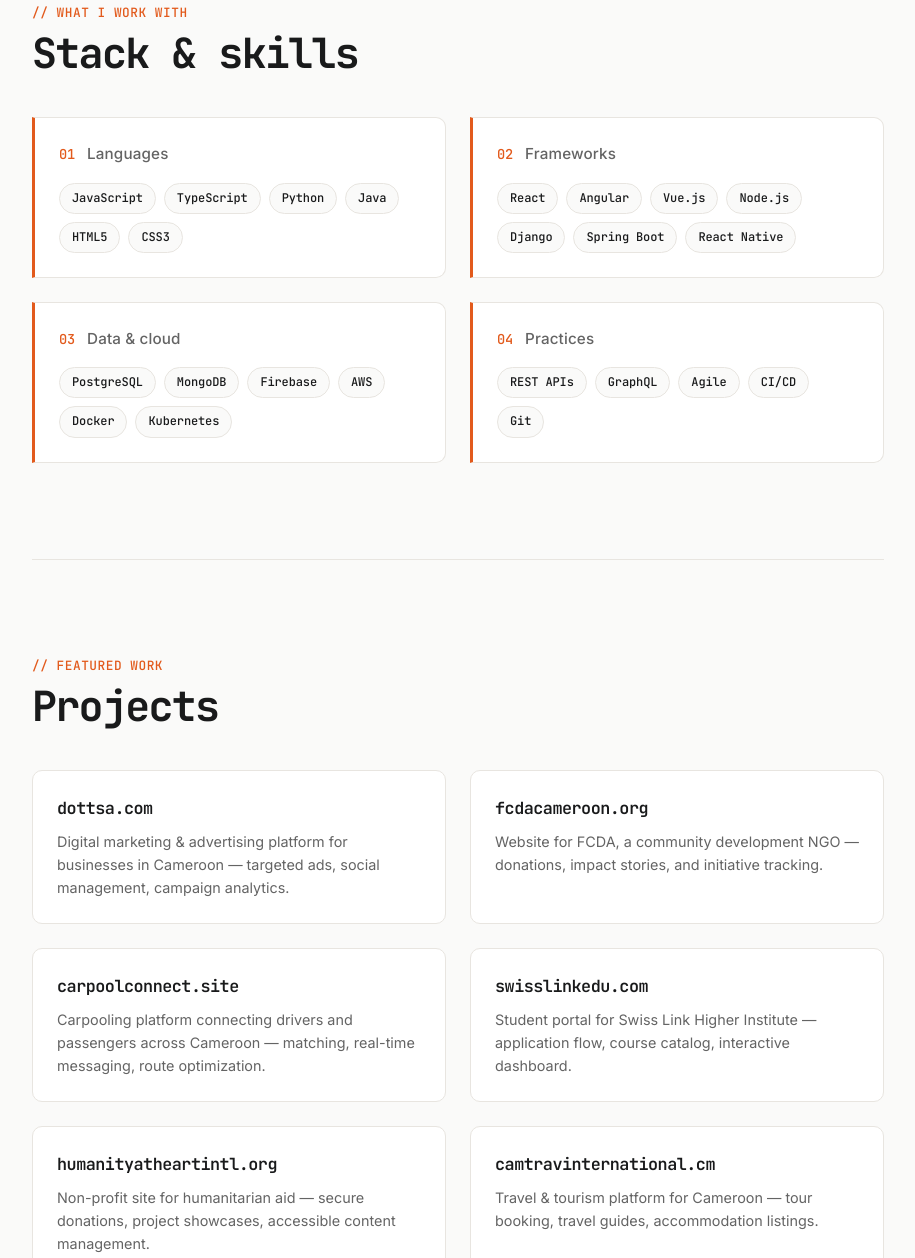
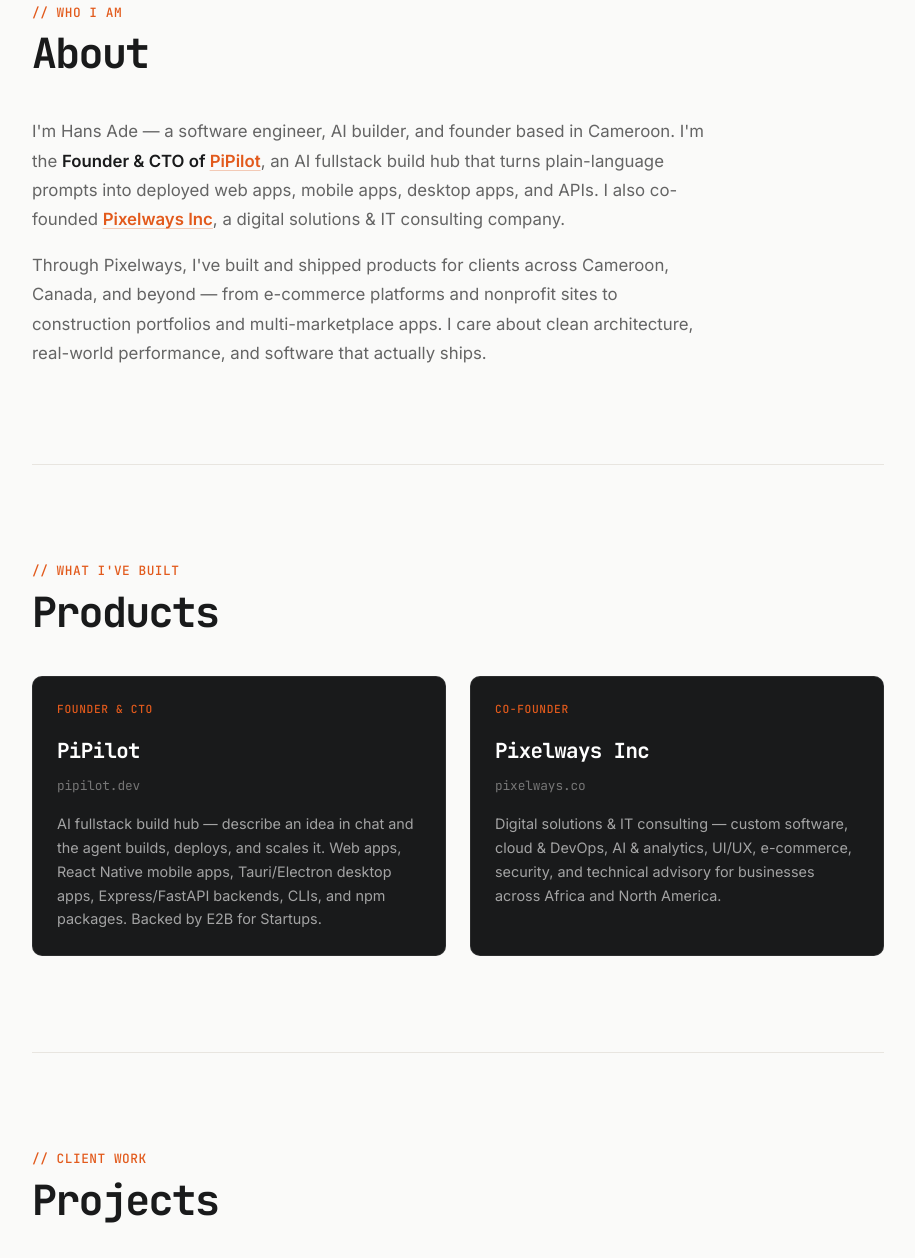
Before and after one commit to Hansade2005/portfolio, a plain HTML site: page index.html in a window 1280 px wide. Shown: the part 894-2152 px from the top of the page, without its empty margins (182-1097 px from the left). Drawn offline with Linux system fonts and the light colour scheme.

Commit message:
Update portfolio with accurate current info
- Updated title to Founder & CTO (not just Software Engineer)
- Added PiPilot (Founder & CTO) and Pixelways Inc (Co-Founder) as products
- Added About section with accurate bio
- Replaced old projects with current client work: ZaideApp, Royal Tiso,
  ATL Construction, Basewell Foundation, UniverS Satellites, plus older projects
- Fixed UniverS Satellites as client work (not own company)
- Updated contact: hans@pipilot.dev, Douala location
- Updated README to match
- Added Products section with dark featured cards
- 11 client projects listed

Co-authored-by: arena-agent <297053741+arena-agent@users.noreply.github.com>

```diff
--- a/index.html
+++ b/index.html
@@ -3,7 +3,7 @@
 <head>
     <meta charset="UTF-8">
     <meta name="viewport" content="width=device-width, initial-scale=1.0">
-    <title>Hans Ade — Software Engineer</title>
+    <title>Hans Ade — Founder & CTO</title>
     <link rel="preconnect" href="https://fonts.googleapis.com">
     <link rel="preconnect" href="https://fonts.gstatic.com" crossorigin>
     <link href="https://fonts.googleapis.com/css2?family=JetBrains+Mono:wght@400;500;600;700&family=Inter:wght@300;400;500;600&display=swap" rel="stylesheet">
@@ -14,7 +14,8 @@
     <nav>
         <a href="#" class="nav-logo">hans_ade()</a>
         <div class="nav-links">
-            <a href="#skills">Skills</a>
+            <a href="#about">About</a>
+            <a href="#products">Products</a>
             <a href="#projects">Projects</a>
             <a href="#testimonials">Testimonials</a>
         </div>
@@ -26,99 +27,97 @@
         <!-- HERO -->
         <section id="hero">
             <div class="hero-brace" aria-hidden="true">{ }</div>
-            <span class="hero-eyebrow">// SOFTWARE ENGINEER</span>
+            <span class="hero-eyebrow">// FOUNDER · CTO · ENGINEER</span>
             <h1 class="hero-name">Hans<br>Ade</h1>
-            <p class="hero-tagline">Building digital solutions that scale — from Cameroon to the world. Web. Mobile. Systems.</p>
+            <p class="hero-tagline">I build AI products and ship digital solutions for clients across Africa and North America.</p>
             <div class="hero-stats">
-                <div class="hero-stat"><span class="hero-stat-num">5+</span><span class="hero-stat-label">Years building</span></div>
-                <div class="hero-stat"><span class="hero-stat-num">20+</span><span class="hero-stat-label">Projects shipped</span></div>
-                <div class="hero-stat"><span class="hero-stat-num">15+</span><span class="hero-stat-label">Technologies</span></div>
+                <div class="hero-stat"><span class="hero-stat-num">6+</span><span class="hero-stat-label">Years building</span></div>
+                <div class="hero-stat"><span class="hero-stat-num">30+</span><span class="hero-stat-label">Projects shipped</span></div>
+                <div class="hero-stat"><span class="hero-stat-num">2</span><span class="hero-stat-label">Companies founded</span></div>
             </div>
             <div class="hero-actions">
-                <a href="#projects" class="btn btn-primary">View projects</a>
-                <a href="#contact" class="btn btn-outline">Get in touch</a>
+                <a href="#products" class="btn btn-primary">See my products</a>
+                <a href="#contact" class="btn btn-outline">Work with me</a>
             </div>
         </section>
 
-        <!-- SKILLS -->
-        <section id="skills">
-            <span class="section-eyebrow">// WHAT I WORK WITH</span>
-            <h2>Stack &amp; skills</h2>
-            <div class="skills-grid">
-                <div class="skill-card">
-                    <h3><span class="mono">01</span> Languages</h3>
-                    <div class="tech-chips">
-                        <span class="chip">JavaScript</span>
-                        <span class="chip">TypeScript</span>
-                        <span class="chip">Python</span>
-                        <span class="chip">Java</span>
-                        <span class="chip">HTML5</span>
-                        <span class="chip">CSS3</span>
-                    </div>
-                </div>
-                <div class="skill-card">
-                    <h3><span class="mono">02</span> Frameworks</h3>
-                    <div class="tech-chips">
-                        <span class="chip">React</span>
-                        <span class="chip">Angular</span>
-                        <span class="chip">Vue.js</span>
-                        <span class="chip">Node.js</span>
-                        <span class="chip">Django</span>
-                        <span class="chip">Spring Boot</span>
-                        <span class="chip">React Native</span>
-                    </div>
-                </div>
-                <div class="skill-card">
-                    <h3><span class="mono">03</span> Data &amp; cloud</h3>
-                    <div class="tech-chips">
-                        <span class="chip">PostgreSQL</span>
-                        <span class="chip">MongoDB</span>
-                        <span class="chip">Firebase</span>
-                        <span class="chip">AWS</span>
-                        <span class="chip">Docker</span>
-                        <span class="chip">Kubernetes</span>
-                    </div>
-                </div>
-                <div class="skill-card">
-                    <h3><span class="mono">04</span> Practices</h3>
-                    <div class="tech-chips">
-                        <span class="chip">REST APIs</span>
-                        <span class="chip">GraphQL</span>
-                        <span class="chip">Agile</span>
-                        <span class="chip">CI/CD</span>
-                        <span class="chip">Git</span>
-                    </div>
-                </div>
+        <!-- ABOUT -->
+        <section id="about">
+            <span class="section-eyebrow">// WHO I AM</span>
+            <h2>About</h2>
+            <div class="about-content">
+                <p>I'm Hans Ade — a software engineer, AI builder, and founder based in Cameroon. I'm the <strong>Founder &amp; CTO of <a href="https://pipilot.dev" target="_blank" rel="noopener">PiPilot</a></strong>, an AI fullstack build hub that turns plain-language prompts into deployed web apps, mobile apps, desktop apps, and APIs. I also co-founded <strong><a href="https://pixelways.co" target="_blank" rel="noopener">Pixelways Inc</a></strong>, a digital solutions &amp; IT consulting company.</p>
+                <p>Through Pixelways, I've built and shipped products for clients across Cameroon, Canada, and beyond — from e-commerce platforms and nonprofit sites to construction portfolios and multi-marketplace apps. I care about clean architecture, real-world performance, and software that actually ships.</p>
             </div>
         </section>
 
-        <!-- PROJECTS -->
+        <!-- PRODUCTS -->
+        <section id="products">
+            <span class="section-eyebrow">// WHAT I'VE BUILT</span>
+            <h2>Products</h2>
+            <div class="products-grid">
+                <a href="https://pipilot.dev" target="_blank" rel="noopener" class="product-card product-card--featured">
+                    <span class="product-badge">Founder &amp; CTO</span>
+                    <span class="product-name">PiPilot</span>
+                    <span class="product-url">pipilot.dev</span>
+                    <span class="product-desc">AI fullstack build hub — describe an idea in chat and the agent builds, deploys, and scales it. Web apps, React Native mobile apps, Tauri/Electron desktop apps, Express/FastAPI backends, CLIs, and npm packages. Backed by E2B for Startups.</span>
+                </a>
+                <a href="https://pixelways.co" target="_blank" rel="noopener" class="product-card product-card--featured">
+                    <span class="product-badge">Co-Founder</span>
+                    <span class="product-name">Pixelways Inc</span>
+                    <span class="product-url">pixelways.co</span>
+                    <span class="product-desc">Digital solutions &amp; IT consulting — custom software, cloud &amp; DevOps, AI &amp; analytics, UI/UX, e-commerce, security, and technical advisory for businesses across Africa and North America.</span>
+                </a>
+            </div>
+        </section>
+
+        <!-- CLIENT PROJECTS -->
         <section id="projects">
-            <span class="section-eyebrow">// FEATURED WORK</span>
+            <span class="section-eyebrow">// CLIENT WORK</span>
             <h2>Projects</h2>
             <div class="projects-grid">
+                <a href="https://www.zaideapp.com" target="_blank" rel="noopener" class="project-card">
+                    <span class="project-name">ZaideApp</span>
+                    <span class="project-desc">All-in-one Canadian marketplace — buy, sell, find jobs, hire freelancers, and discover events on a single platform.</span>
+                </a>
+                <a href="https://royaltiso.com" target="_blank" rel="noopener" class="project-card">
+                    <span class="project-name">Royal Tiso</span>
+                    <span class="project-desc">E-commerce site for a Calgary-based pepper sauce brand — WooCommerce, product catalog, and online ordering.</span>
+                </a>
+                <a href="https://atlconstruction.ca" target="_blank" rel="noopener" class="project-card">
+                    <span class="project-name">ATL Construction</span>
+                    <span class="project-desc">Portfolio site for a Toronto construction company — project gallery, testimonials, and quote request flow.</span>
+                </a>
+                <a href="https://www.basewell.ca" target="_blank" rel="noopener" class="project-card">
+                    <span class="project-name">Basewell Foundation</span>
+                    <span class="project-desc">Nonprofit site for a GTA community foundation — programs, donations, volunteer signup, and impact stories.</span>
+                </a>
+                <a href="https://universsatellite.com" target="_blank" rel="noopener" class="project-card">
+                    <span class="project-name">UniverS Satellites</span>
+                    <span class="project-desc">Tech company site for a Yaoundé-based IT services firm — service showcase, project portfolio, and contact system.</span>
+                </a>
                 <a href="https://dottsa.com" target="_blank" rel="noopener" class="project-card">
-                    <span class="project-name">dottsa.com</span>
-                    <span class="project-desc">Digital marketing &amp; advertising platform for businesses in Cameroon — targeted ads, social management, campaign analytics.</span>
+                    <span class="project-name">Dottsa</span>
+                    <span class="project-desc">Digital marketing &amp; advertising platform for businesses in Cameroon — targeted ads, social management, analytics.</span>
                 </a>
                 <a href="https://fcdacameroon.org" target="_blank" rel="noopener" class="project-card">
-                    <span class="project-name">fcdacameroon.org</span>
-                    <span class="project-desc">Website for FCDA, a community development NGO — donations, impact stories, and initiative tracking.</span>
+                    <span class="project-name">FCDA Cameroon</span>
+                    <span class="project-desc">Website for a community development NGO — donations, impact stories, and initiative tracking.</span>
                 </a>
                 <a href="https://carpoolconnect.site" target="_blank" rel="noopener" class="project-card">
-                    <span class="project-name">carpoolconnect.site</span>
-                    <span class="project-desc">Carpooling platform connecting drivers and passengers across Cameroon — matching, real-time messaging, route optimization.</span>
+                    <span class="project-name">Carpool Connect</span>
+                    <span class="project-desc">Carpooling platform connecting drivers and passengers across Cameroon — matching, real-time messaging, routes.</span>
                 </a>
                 <a href="https://swisslinkedu.com" target="_blank" rel="noopener" class="project-card">
-                    <span class="project-name">swisslinkedu.com</span>
-                    <span class="project-desc">Student portal for Swiss Link Higher Institute — application flow, course catalog, interactive dashboard.</span>
+                    <span class="project-name">Swiss Link Edu</span>
+                    <span class="project-desc">Student portal for a higher institute — application flow, course catalog, and interactive dashboard.</span>
                 </a>
                 <a href="https://humanityatheartintl.org" target="_blank" rel="noopener" class="project-card">
-                    <span class="project-name">humanityatheartintl.org</span>
+                    <span class="project-name">Humanity at Heart</span>
                     <span class="project-desc">Non-profit site for humanitarian aid — secure donations, project showcases, accessible content management.</span>
                 </a>
                 <a href="https://camtravinternational.cm" target="_blank" rel="noopener" class="project-card">
-                    <span class="project-name">camtravinternational.cm</span>
+                    <span class="project-name">CamTrav International</span>
                     <span class="project-desc">Travel &amp; tourism platform for Cameroon — tour booking, travel guides, accommodation listings.</span>
                 </a>
             </div>
@@ -151,7 +150,11 @@
             <div class="contact-grid">
                 <div class="contact-block">
                     <h3>Email</h3>
-                    <a href="mailto:hanscadx8@gmail.com">hanscadx8@gmail.com</a>
+                    <a href="mailto:hans@pipilot.dev">hans@pipilot.dev</a>
+                </div>
+                <div class="contact-block">
+                    <h3>Pixelways</h3>
+                    <a href="mailto:anyehappiness@gmail.com">anyehappiness@gmail.com</a>
                 </div>
                 <div class="contact-block">
                     <h3>Phone</h3>
@@ -159,14 +162,21 @@
                 </div>
                 <div class="contact-block">
                     <h3>Location</h3>
-                    <p><span class="location-dot"></span>Bamenda, Cameroon</p>
+                    <p><span class="location-dot"></span>Douala, Cameroon</p>
+                </div>
+                <div class="contact-block">
+                    <h3>Products</h3>
+                    <div class="social-links">
+                        <a href="https://pipilot.dev" target="_blank" rel="noopener">PiPilot</a>
+                        <a href="https://pixelways.co" target="_blank" rel="noopener">Pixelways</a>
+                    </div>
                 </div>
                 <div class="contact-block">
                     <h3>Social</h3>
                     <div class="social-links">
-                        <a href="https://facebook.com/anyehappyness" target="_blank" rel="noopener">Facebook</a>
                         <a href="https://x.com/HansCadx" target="_blank" rel="noopener">X (Twitter)</a>
                         <a href="https://github.com/Hansade2005" target="_blank" rel="noopener">GitHub</a>
+                        <a href="https://facebook.com/anyehappyness" target="_blank" rel="noopener">Facebook</a>
                     </div>
                 </div>
             </div>
--- a/script.js
+++ b/script.js
@@ -26,7 +26,7 @@
 );
 
 document.querySelectorAll(
-    '.skill-card, .project-card, .testimonial-card, .contact-block'
+    '.skill-card, .project-card, .product-card, .testimonial-card, .contact-block'
 ).forEach(el => {
     el.classList.add('reveal-on-scroll');
     observer.observe(el);
--- a/style.css
+++ b/style.css
@@ -380,6 +380,108 @@
 }
 
 /* ===================================
+   About
+   =================================== */
+
+#about {
+    border-top: 1px solid var(--border);
+}
+
+.about-content p {
+    font-size: 1.05rem;
+    line-height: 1.75;
+    color: var(--text-light);
+    margin-bottom: var(--space-sm);
+    max-width: 680px;
+}
+
+.about-content p:last-child {
+    margin-bottom: 0;
+}
+
+.about-content strong {
+    font-weight: 600;
+    color: var(--text-dark);
+}
+
+.about-content a {
+    color: var(--accent);
+    text-decoration: underline;
+    text-decoration-color: rgba(226, 90, 28, 0.3);
+    text-underline-offset: 3px;
+    transition: text-decoration-color var(--transition);
+}
+
+.about-content a:hover {
+    text-decoration-color: var(--accent);
+}
+
+/* ===================================
+   Products
+   =================================== */
+
+#products {
+    border-top: 1px solid var(--border);
+}
+
+.products-grid {
+    display: grid;
+    grid-template-columns: repeat(2, 1fr);
+    gap: var(--space-md);
+}
+
+.product-card {
+    display: flex;
+    flex-direction: column;
+    gap: var(--space-xs);
+    background: var(--black);
+    color: var(--white);
+    border: 1px solid rgba(255, 255, 255, 0.08);
+    border-radius: var(--radius);
+    padding: var(--space-md);
+    transition: all var(--transition);
+    position: relative;
+}
+
+.product-card:hover {
+    border-color: var(--accent);
+    box-shadow: 0 16px 48px var(--accent-glow);
+    transform: translateY(-3px);
+}
+
+.product-badge {
+    font-family: var(--font-display);
+    font-size: 0.7rem;
+    font-weight: 500;
+    letter-spacing: 0.06em;
+    text-transform: uppercase;
+    color: var(--accent);
+    margin-bottom: var(--space-xs);
+}
+
+.product-name {
+    font-family: var(--font-display);
+    font-size: 1.3rem;
+    font-weight: 700;
+    letter-spacing: -0.03em;
+    color: var(--white);
+}
+
+.product-url {
+    font-family: var(--font-display);
+    font-size: 0.8rem;
+    color: var(--text-muted);
+    letter-spacing: -0.01em;
+    margin-bottom: var(--space-xs);
+}
+
+.product-desc {
+    font-size: 0.9rem;
+    line-height: 1.65;
+    color: rgba(255, 255, 255, 0.6);
+}
+
+/* ===================================
    Projects
    =================================== */
 
@@ -672,6 +774,7 @@
 
     .skills-grid,
     .projects-grid,
+    .products-grid,
     .contact-grid {
         grid-template-columns: 1fr;
     }
```
Also changed, not shown: 1 other file.
